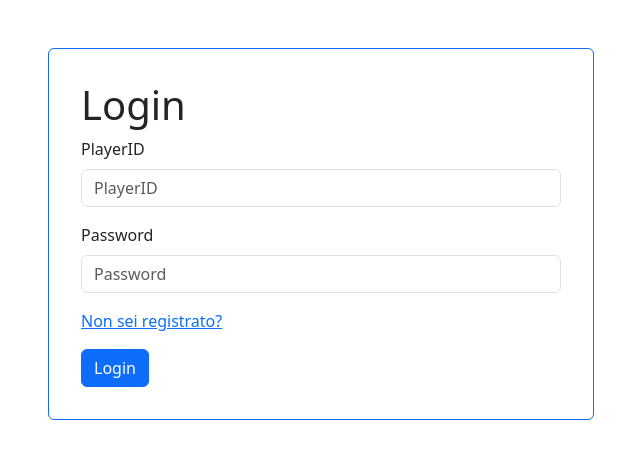
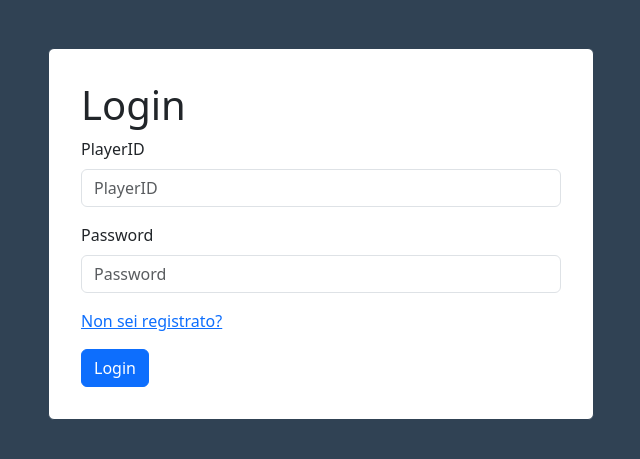
Before and after one commit to matteasu/ISW_DJANGO, a Django app: page / in a window 1280 px wide. Shown: the top 459 px of the page, without its empty margins (319-959 px from the left). Run offline with Django 3.2, Linux system fonts and the light colour scheme; some libraries are stand-ins or nearby versions.

Commit message:
Fix grafico form login e registrazione

```diff
--- a/progISW/account/templates/login.html
+++ b/progISW/account/templates/login.html
@@ -8,7 +8,16 @@
 <head>
     <meta charset="UTF-8">
     <meta name="viewport" content="width=device-width, initial-scale=1">
+
     <title>Login</title>
+	<style>
+		body {
+			background-color:#304254;
+		}
+		.border-primary{
+			border-color:#304254!important;
+		}
+	</style>
 </head>
 <body>
 
```
Also changed, not shown: progISW/account/templates/register.html (+8 -0 lines), progISW/home/templates/index.html (+8 -3 lines).
